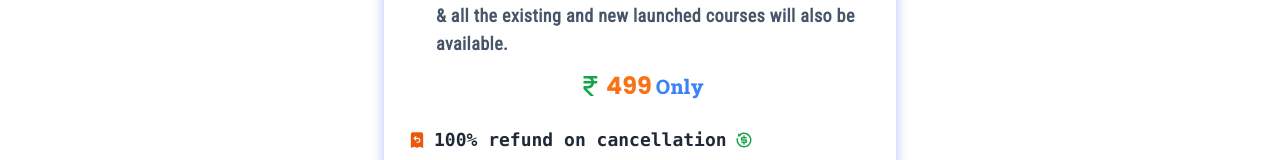
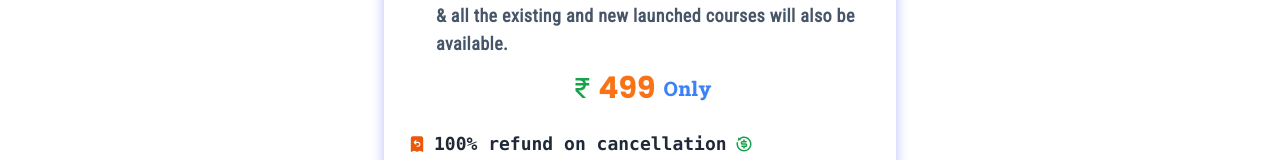
Before and after one commit to Sohel-786/LMS, a React (Vite) app in the folder client/: page /checkout in a window 1280 px wide. Shown: the part 558-718 px from the top of the page. Built offline with nearby package versions, Linux system fonts and the light colour scheme.

Commit message:
Working On Payment Gateway

```diff
--- a/client/src/pages/Subscribe/Checkout.jsx
+++ b/client/src/pages/Subscribe/Checkout.jsx
@@ -96,10 +96,10 @@ function Checkout() {
 
               <p className="flex items-center justify-center my-3">
                 <BiRupee className="text-green-600 text-3xl" />
-                <span className="font-poppins text-orange-500 block text-2xl font-bold">
+                <span className="font-poppins text-orange-500 block text-3xl font-bold">
                   499{" "}
                 </span>
-                <span className="font-slab text-xl text-blue-500 tracking-wide ml-1">
+                <span className="font-slab text-xl text-blue-500 tracking-wide ml-2">
                   Only
                 </span>
               </p>
```
